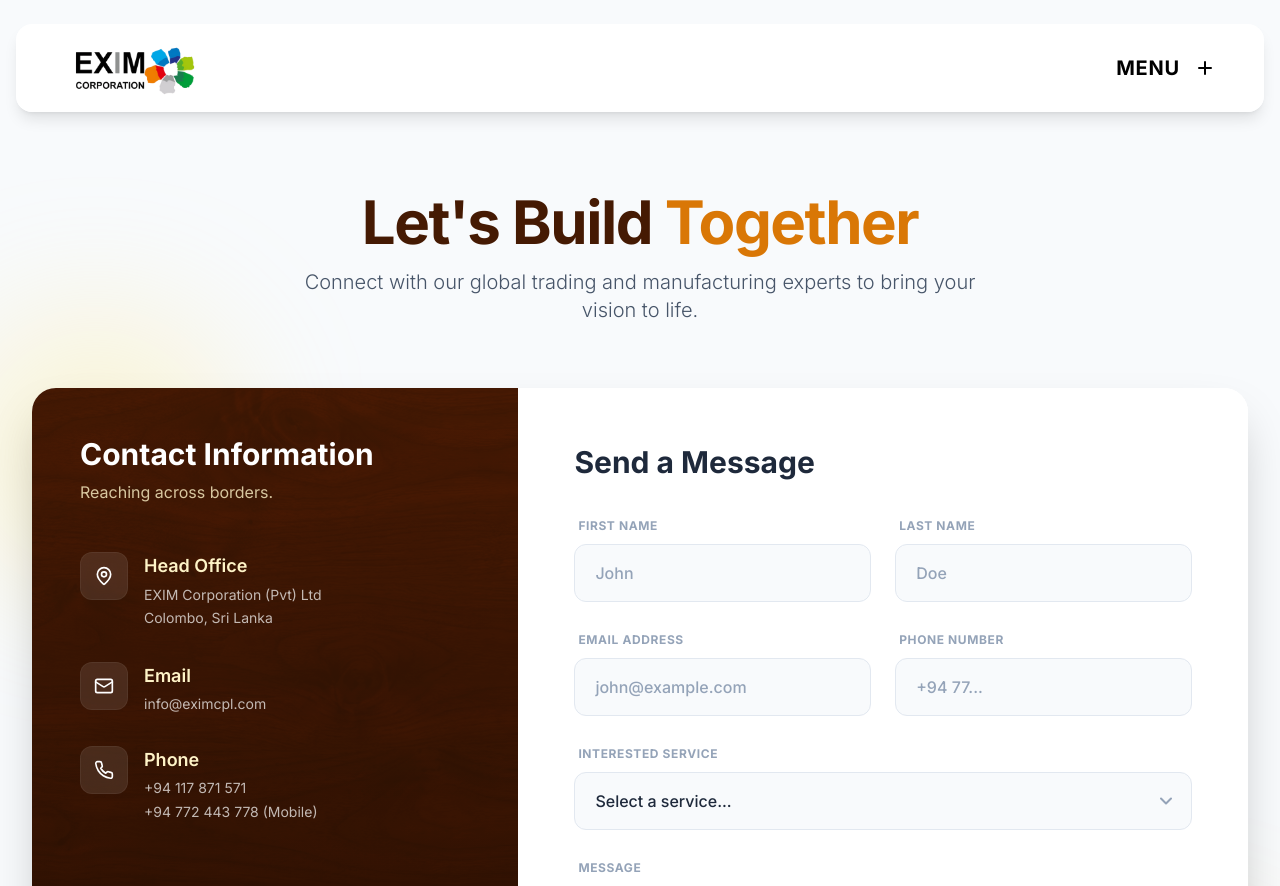
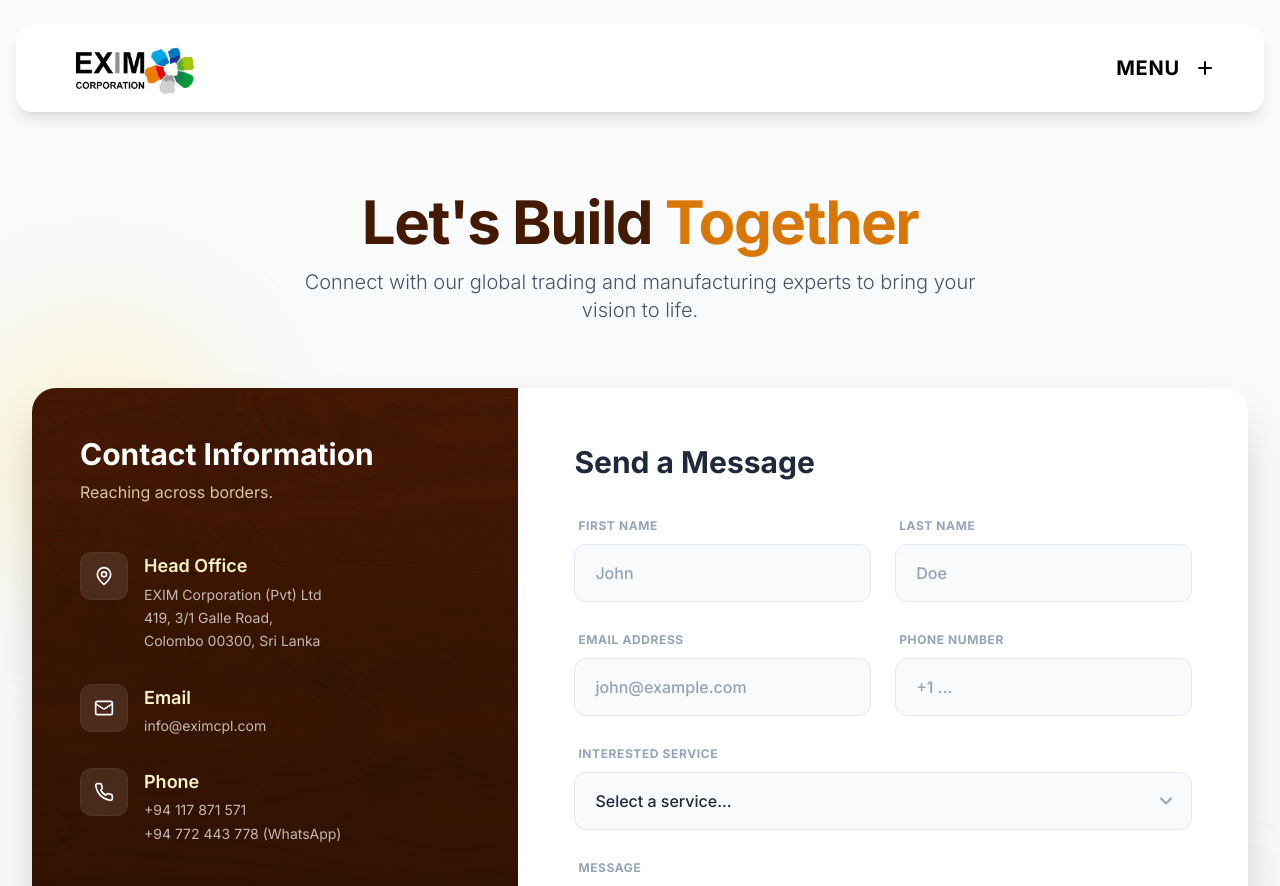
Before and after one commit to arcai0solutions/EXIM, a Next.js app: page /contact in a window 1280 px wide. Shown: the top 886 px of the page. Built offline with nearby package versions, Linux system fonts and the light colour scheme.

Commit message:
Update contact placeholder and label

```diff
--- a/app/contact/contact-content.tsx
+++ b/app/contact/contact-content.tsx
@@ -137,7 +137,8 @@ export default function ContactContent() {
                                             <h3 className="font-semibold text-lg text-amber-100 mb-1">Head Office</h3>
                                             <p className="text-sm text-white/70 leading-relaxed">
                                                 EXIM Corporation (Pvt) Ltd<br />
-                                                Colombo, Sri Lanka
+                                                419, 3/1 Galle Road,<br />
+                                                Colombo 00300, Sri Lanka
                                             </p>
                                         </div>
                                     </div>
@@ -165,7 +166,7 @@ export default function ContactContent() {
                                                     +94 117 871 571
                                                 </a>
                                                 <a href="tel:+94772443778" className="text-sm text-white/70 hover:text-white transition-colors">
-                                                    +94 772 443 778 (Mobile)
+                                                    +94 772 443 778 (WhatsApp)
                                                 </a>
                                             </div>
                                         </div>
@@ -225,7 +226,7 @@ export default function ContactContent() {
                                             type="tel" id="phone"
                                             value={formData.phone} onChange={handleChange}
                                             className="w-full px-5 py-3 md:py-4 rounded-xl bg-slate-50 border border-slate-200 focus:bg-white focus:ring-2 focus:ring-amber-500/20 focus:border-amber-500 transition-all outline-none text-slate-800 placeholder:text-slate-400 font-medium"
-                                            placeholder="+94 77..." required
+                                            placeholder="+1 ..." required
                                         />
                                     </div>
                                 </div>
```
